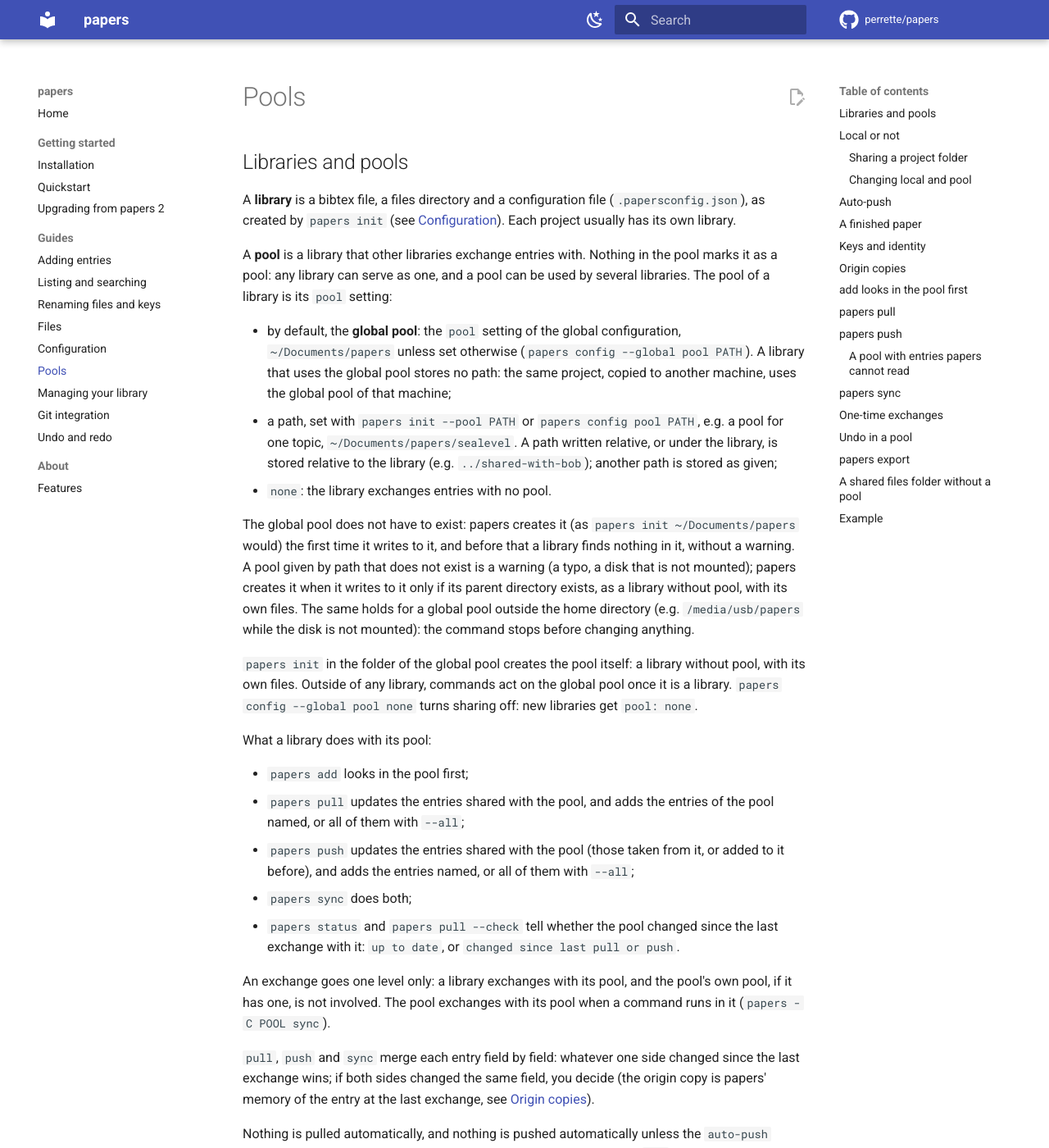
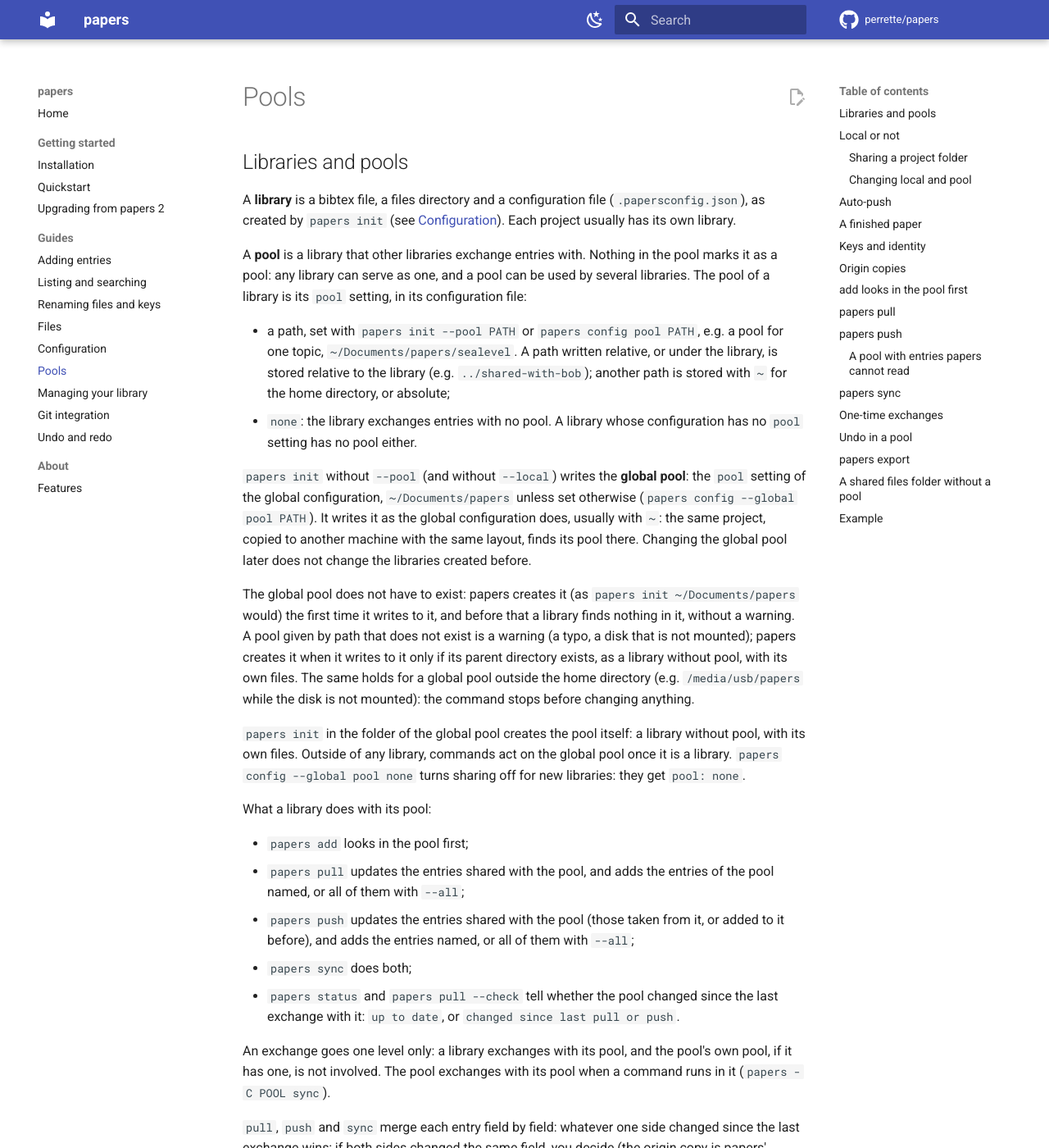
Before and after one commit to perrette/papers, an MkDocs documentation site: the page built from docs/pools.md, in a window 1280 px wide and 1400 px high. Shown: the whole window at 82% size. Built offline with MkDocs 1.6.1 and Material for MkDocs 9.7.7, drawn with Linux system fonts in a browser that asks for light colours; comment, search, counter and statistics services are not loaded; the version menu is left out; some of the changed text lies outside the part shown.

Commit message:
docs: a library uses only the pool it declares
init writes the global pool into the library; a library without pool
setting, including a v2 project library, has no pool.

````diff
--- a/docs/configuration.md
+++ b/docs/configuration.md
@@ -60,7 +60,9 @@ papers config --unset name.template    # remove it from the library
 ```
 
 Each setting comes from the library configuration if it sets it, otherwise
-from the global configuration, otherwise from its built-in default.
+from the global configuration, otherwise from its built-in default. The
+exception is `pool`: it comes only from the library configuration, and a
+library that does not set it has no pool (`none`).
 `papers config` without argument shows the source of each setting as
 `(library)`, `(global)` or `(default)`.
 
@@ -68,7 +70,7 @@ from the global configuration, otherwise from its built-in default.
 |---|---|
 | `bibtex` | path of the bibtex file |
 | `filesdir` | path of the files directory |
-| `pool` | path of the library's pool (relative to the library), or `none` (default: the global pool) |
+| `pool` | path of the library's pool (relative to the library, or with `~`), or `none` (the value when the library does not set it; `papers init` writes the global pool by default) |
 | `local` | `true`: the files are in the files directory of the library; `false`: in the files directory of the pool (see [Pools](pools.md#local-or-not)) |
 | `paths` | `relative` (default) or `absolute`: how file links are written in the bibtex |
 | `files` | `move` (default), `copy` or `link`: what `papers add` does with a file (see [Files](files.md#what-add-does-with-a-file)); in a library that is not local, how the file gets to the pool: moved or copied into its files directory, or linked where it is by the library and the pool entry |
@@ -108,8 +110,8 @@ papers lists what it will do and asks to continue (`-y` does not ask,
 user, as in `git config --global`) instead of the library's:
 `~/.config/papers/config.json` on Linux (the platform's user configuration
 directory elsewhere). It holds the global pool and the default settings of
-the libraries that do not set them (everything except `bibtex` and
-`filesdir`). It defines no library: the global library of papers v2 is now
+the libraries that do not set them (everything except `bibtex`, `filesdir`
+and `pool`). It defines no library: the global library of papers v2 is now
 the global pool (see [Pools](pools.md)).
 
 ```
@@ -121,26 +123,31 @@ papers config --global                         # list it
 ```
 
 In the global configuration, `pool` is the path of the global pool (default
-`~/Documents/papers`), or `none` (no sharing: new libraries get
-`pool: none`, and so are local), and `local` the default of new libraries
-(default `false`).
+`~/Documents/papers`), or `none`. It is used for three things: the pool
+that `papers init` writes in a new library (with `none`, new libraries get
+`pool: none`, and so are local); the library that commands act on outside
+of any library; and the target of `papers migrate` for the global library
+of papers v2. `local` is the default of new libraries (default `false`).
 
-`papers init` stores `paths`, `git`, `git-lfs` and `local` in the new
-library, taking their values from the global configuration when it sets
-them, and `pool` when it is not the global pool. The other settings are
-only stored in the library when you set them.
+`papers init` stores `pool`, `paths`, `git`, `git-lfs` and `local` in the
+new library, taking their values from the global configuration when it sets
+them. The other settings are only stored in the library when you set them.
+Changing the global `pool` later does not change the libraries created
+before: each keeps the pool written in its configuration.
 
 ## Pools
 
 A pool is a library that other libraries exchange entries with (see
 [Pools](pools.md) for `add`, `pull`, `push`, `sync` and `export`). A library
-has one pool, its `pool` setting: by default the global pool (the `pool`
-setting of the global configuration, `~/Documents/papers` without one), a
-path relative to the library (e.g. `../shared-with-bob`), or `none`. A
-library that uses the global pool stores no path, so that the same project
-uses the global pool of each machine. The global pool is created the first
-time papers writes to it; it is also the library that commands act on
-outside of any library, once it is one.
+has one pool, its `pool` setting: a path relative to the library (e.g.
+`../shared-with-bob`), a path with `~` or absolute, or `none`. A library
+that does not set it has no pool. `papers init` writes the global pool (the
+`pool` setting of the global configuration, `~/Documents/papers` without
+one) unless `--pool` or `--local` says otherwise. It writes it as the global
+configuration does, usually with `~`, so that a project copied to another
+machine with the same layout finds its pool there. The global pool is
+created the first time papers writes to it; it is also the library that
+commands act on outside of any library, once it is one.
 
 A configuration file written by a test build that took several pools may
 store `pool` as a list: a list of one path is read as that path, and a list
@@ -154,7 +161,7 @@ entry's; the library decides which entries it has. A project folder shared with
 local: the links of a library that is not local point into your own pool.
 
 ```
-papers init                    # the global pool, not local
+papers init                    # pool: the global pool, not local
 papers init --local            # its own files, no pool
 papers init --local --pool ../shared   # its own files, entries shared with ../shared
 papers init --pool ../shared   # another pool
@@ -199,7 +206,7 @@ performs the one-time upgrades from version 2:
 
 Library configurations (`.papersconfig.json`) of version 2 keep working
 without migration: they are read as local libraries (their files are their
-own) that use the global pool. The configuration files written by version 3 carry
+own) without pool (`pool none`), as in version 2. The configuration files written by version 3 carry
 `"version": 3`; a file without `version` is read as a file of version 2. A
 file with a higher version was written by a newer papers, and papers stops
 with an error.
--- a/docs/pools.md
+++ b/docs/pools.md
@@ -9,18 +9,24 @@ own library.
 
 A **pool** is a library that other libraries exchange entries with. Nothing
 in the pool marks it as a pool: any library can serve as one, and a pool can
-be used by several libraries. The pool of a library is its `pool` setting:
+be used by several libraries. The pool of a library is its `pool` setting,
+in its configuration file:
 
-- by default, the **global pool**: the `pool` setting of the global
-  configuration, `~/Documents/papers` unless set otherwise
-  (`papers config --global pool PATH`). A library that uses the global pool
-  stores no path: the same project, copied to another machine, uses the
-  global pool of that machine;
 - a path, set with `papers init --pool PATH` or `papers config pool PATH`,
   e.g. a pool for one topic, `~/Documents/papers/sealevel`. A
   path written relative, or under the library, is stored relative to the
-  library (e.g. `../shared-with-bob`); another path is stored as given;
-- `none`: the library exchanges entries with no pool.
+  library (e.g. `../shared-with-bob`); another path is stored with `~` for
+  the home directory, or absolute;
+- `none`: the library exchanges entries with no pool. A library whose
+  configuration has no `pool` setting has no pool either.
+
+`papers init` without `--pool` (and without `--local`) writes the **global
+pool**: the `pool` setting of the global configuration,
+`~/Documents/papers` unless set otherwise (`papers config --global pool
+PATH`). It writes it as the global configuration does, usually with `~`: the
+same project, copied to another machine with the same layout, finds its
+pool there. Changing the global pool later does not change the libraries
+created before.
 
 The global pool does not have to exist: papers creates it (as
 `papers init ~/Documents/papers` would) the first time it writes to it, and
@@ -34,7 +40,7 @@ command stops before changing anything.
 `papers init` in the folder of the global pool creates the pool itself: a
 library without pool, with its own files. Outside of any library, commands
 act on the global pool once it is a library. `papers config --global pool
-none` turns sharing off: new libraries get `pool: none`.
+none` turns sharing off for new libraries: they get `pool: none`.
 
 What a library does with its pool:
 
@@ -257,9 +263,9 @@ ways on `pull` and `push`.
 ## Origin copies
 
 `.papers/origin/`, next to the bibtex of the library, holds one file per
-pool: `global.bib` for the global pool, and for another pool the name of
-its folder and the start of a hash of its path, e.g.
-`shared-with-bob-d15650.bib`. The first lines of the file name the pool and
+pool: the name of its folder and the start of a hash of the pool setting,
+e.g. `shared-with-bob-d15650.bib` for `../shared-with-bob`, or
+`papers-<hash>.bib` for `~/Documents/papers`. The first lines of the file name the pool and
 give the modification time of its bibtex at the last exchange. In a
 library whose pool is `../shared-with-bob`, after `papers pull
 agnew_farrell1978` and `papers pull`:
@@ -578,15 +584,11 @@ independent, and you do not want a central bibliography. To set it up:
 papers init --pool none --filesdir ~/Documents/papers/sealevel   # local, since it has no pool
 papers config pool none                                          # in an existing library
 papers config filesdir ~/Documents/papers/sealevel               # the shared folder
-papers config --global pool none   # no pool for the libraries that do not set one, new ones included
+papers config --global pool none   # new libraries get no pool
 ```
 
-A library configuration of papers 2 without `pool` setting is read as a
-local library (its files are its own) that uses the global pool. It looks
-entries up in the global pool if that exists, but writes nothing to it:
-`add` in a local library adds new entries to the pool only with
-`auto-push`, and `push` and `sync` without KEY exchange only the entries
-shared with the pool. `papers config pool none` stops the lookups.
+A library configuration of papers 2 has no `pool` setting: it is read as a
+local library (its files are its own) without pool, as in papers 2.
 
 What to watch for, since each library only knows its own entries:
 
@@ -616,7 +618,7 @@ The global pool in `~/Documents/papers`, and two projects:
 ```
 mkdir -p ~/projects/sealevel ~/projects/tides
 cd ~/projects/sealevel
-papers init                               # the global pool, not local
+papers init                               # pool: the global pool, not local
 papers add ~/Downloads/esd-4-11-2013.pdf  # fetched from crossref; the PDF goes to
                                           # ~/Documents/papers/files, the entry to both
 
````
Also changed, not shown: other parts of docs/pools.md (+2 -2 lines), README.md (+2 -2 lines), docs/upgrading.md (+12 -13 lines).
